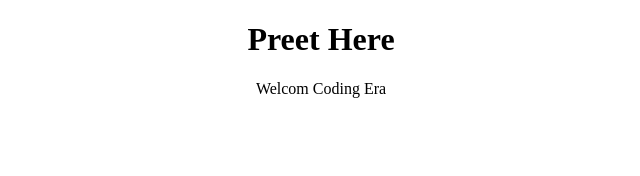
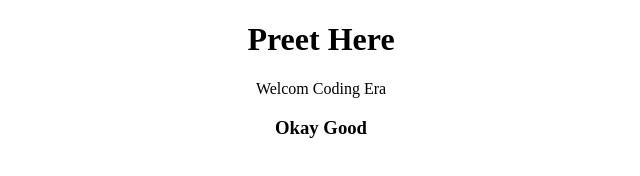
Before and after one commit to Preets-Version-77331/Mern-live, a plain HTML site: page index.html in a window 1280 px wide. Shown: the whole page, without its empty margins (319-959 px from the left). Drawn offline with Linux system fonts and the light colour scheme.

Commit message:
learning new commands

```diff
--- a/index.html
+++ b/index.html
@@ -11,6 +11,7 @@
     <center>
         <h1>Preet Here</h1>
         <p>Welcom Coding Era</p>
+        <h3>Okay Good</h3>
     </center>
 
 </body>
```
